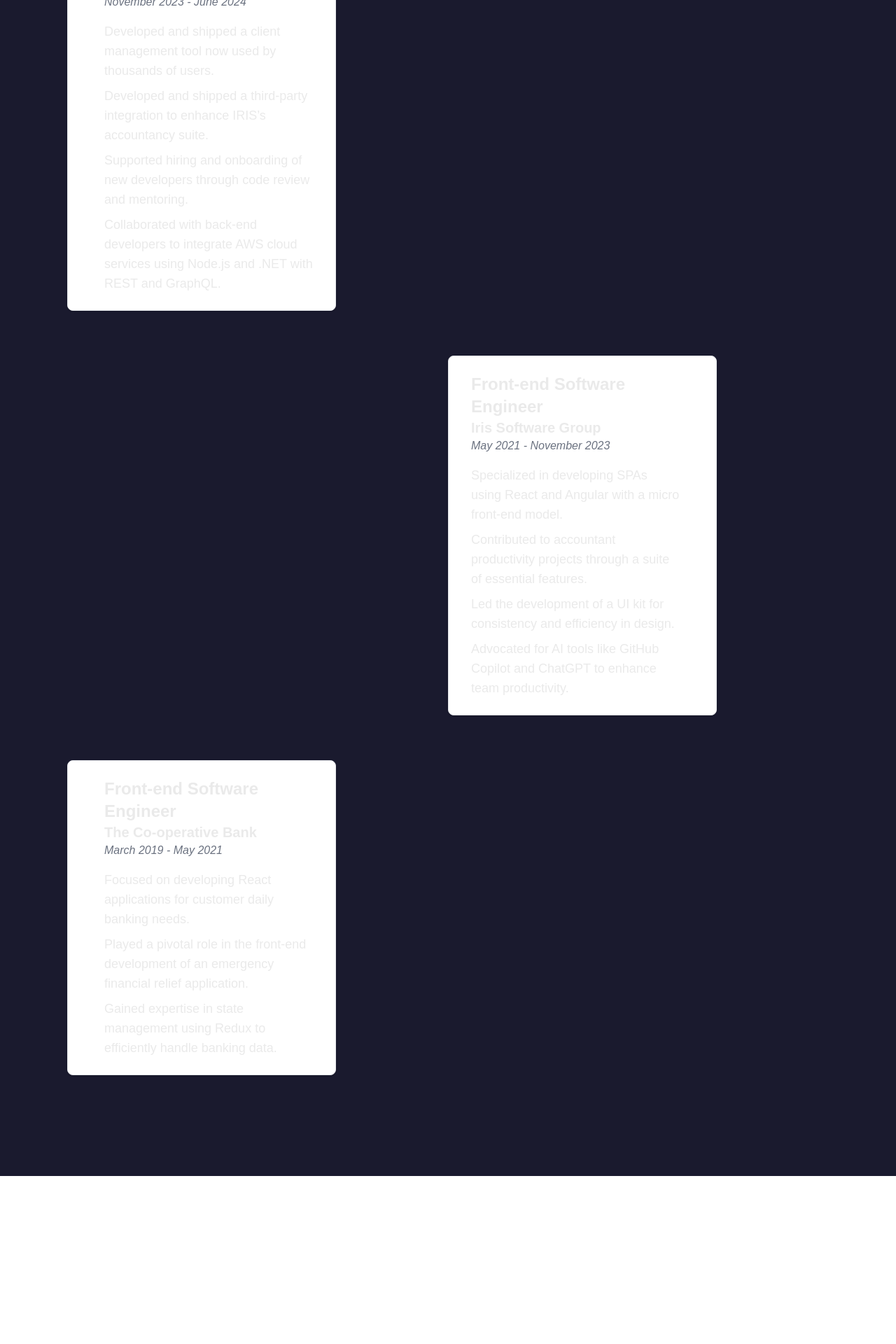
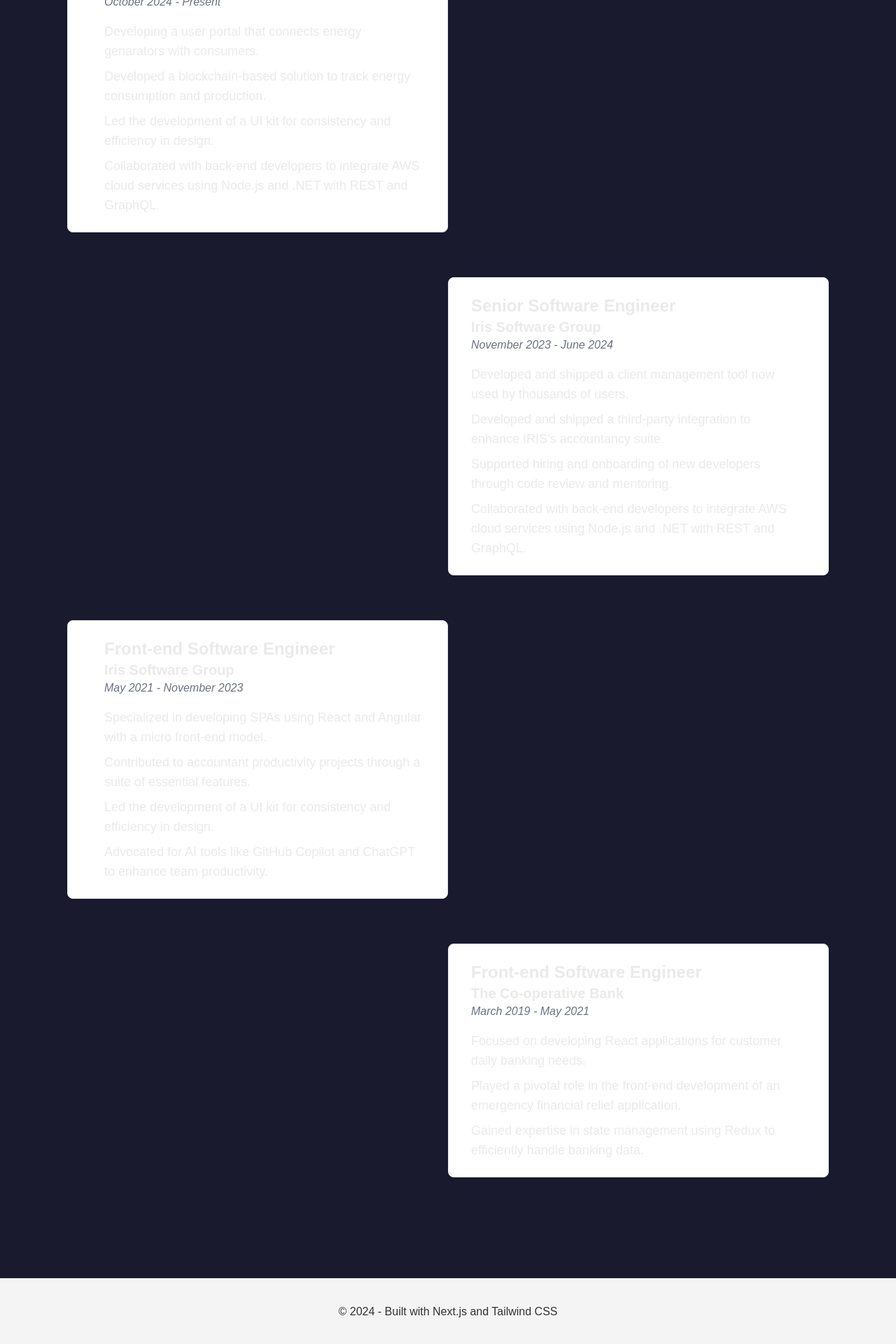
Before and after one commit to ArossThompson/ross-thompson.com, a Next.js app: page / in a window 1280 px wide. Shown: the part 1944-3864 px from the top of the page at 70% size. Before the commit the page ends 3624 px from the top, so only its background shows below. Built offline with nearby package versions, Linux system fonts and the light colour scheme.

Commit message:
updated experience card styles and added a footer

```diff
--- a/src/app/components/Nav.tsx
+++ b/src/app/components/Nav.tsx
@@ -1,6 +1,6 @@
 export const Nav = () => {
   return (
-    <nav className="fixed sm:top-5 left-1/2 transform -translate-x-1/2 bg-white/80 backdrop-blur-md shadow-md z-50 md:w-fit md:rounded-full w-full rounded-none">
+    <nav className="fixed md:top-5 left-1/2 transform -translate-x-1/2 bg-white/80 backdrop-blur-md shadow-md z-50 md:w-fit md:rounded-full w-full rounded-none">
       <ul className="flex justify-center space-x-8 p-4 px-16">
         <li>
           <a
--- a/src/app/components/sections/Experience.tsx
+++ b/src/app/components/sections/Experience.tsx
@@ -1,5 +1,16 @@
 export const Experience = () => {
   const experiences = [
+    {
+      role: "Senior Software Engineer",
+      company: "UrbanChain",
+      duration: "October 2024 - Present",
+      tasks: [
+        "Developing a user portal that connects energy genarators with consumers.",
+        "Developed a blockchain-based solution to track energy consumption and production.",
+        "Led the development of a UI kit for consistency and efficiency in design.",
+        "Collaborated with back-end developers to integrate AWS cloud services using Node.js and .NET with REST and GraphQL.",
+      ],
+    },
     {
       role: "Senior Software Engineer",
       company: "Iris Software Group",
@@ -40,13 +51,11 @@
         <h2 className="text-4xl">Experience</h2>
 
         <div className="relative w-full">
-          {/* Timeline container with central line */}
-
           {experiences.map((exp, index) => (
             <div
               key={index}
-              className={`mb-16 pl-8 pr-8 relative w-1/2 max-w-sm p-6 bg-white border border-gray-200 rounded-lg shadow dark:bg-gray-800 dark:border-gray-700 ${
-                index % 2 === 0 ? "left-0" : "left-1/2"
+              className={`mb-16 pl-8 pr-8 relative lg:w-1/2 p-6 bg-white border border-gray-200 rounded-lg shadow dark:bg-gray-800 dark:border-gray-700 ${
+                index % 2 === 0 ? "left-0" : "lg:left-1/2 right-0"
               }`}
             >
               <div
--- /dev/null
+++ b/src/app/components/sections/Footer.tsx
@@ -0,0 +1,7 @@
+export const Footer = () => {
+  return (
+    <footer className="flex items-center justify-center w-full h-24 bg-lightBeige text-darkCharcoal">
+      <p>&copy; 2024 - Built with Next.js and Tailwind CSS</p>
+    </footer>
+  );
+};
--- a/src/app/page.tsx
+++ b/src/app/page.tsx
@@ -1,6 +1,7 @@
 import { Home } from "./components/sections/Home";
 import { Skills } from "./components/sections/Skills";
 import { Experience } from "./components/sections/Experience";
+import { Footer } from "./components/sections/Footer";
 
 export default function App() {
   return (
@@ -8,6 +9,7 @@
       <Home />
       <Skills />
       <Experience />
+      <Footer />
     </div>
   );
 }
```
